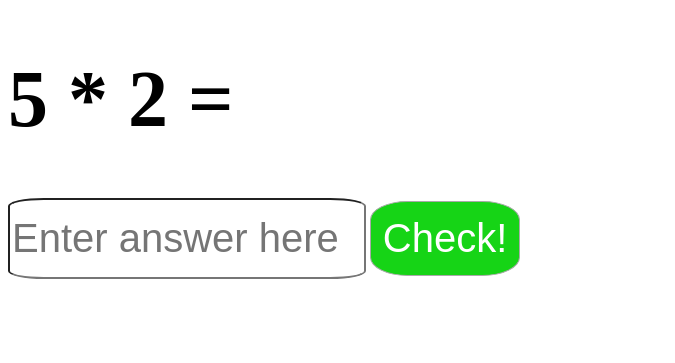
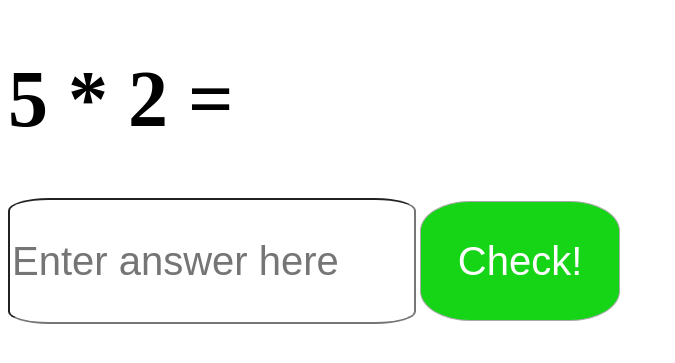
Before and after one commit to BekhruzSNiyazov/Train-your-math, a Flask app: page /index.html in a window 1280 px wide. Shown: the top 363 px of the page, without its empty margins (0-675 px from the left). Run offline with Flask 2, Linux system fonts and the light colour scheme.

Commit message:
Update index.html

```diff
--- a/templates/index.html
+++ b/templates/index.html
@@ -8,15 +8,15 @@
             button {
                 background-color: rgb(22, 212, 22);
                 color: white;
-                height: 75px;
-                width: 150px;
+                height: 120px;
+                width: 200px;
                 border-radius: 25%;
                 border: 1px solid darkgrey;
                 font-size: 250%;
             }
             input {
-                height: 75px;
-                width: 350px;
+                height: 120px;
+                width: 400px;
                 font-size: 250%;
                 border-radius: 10%;
             }
```
